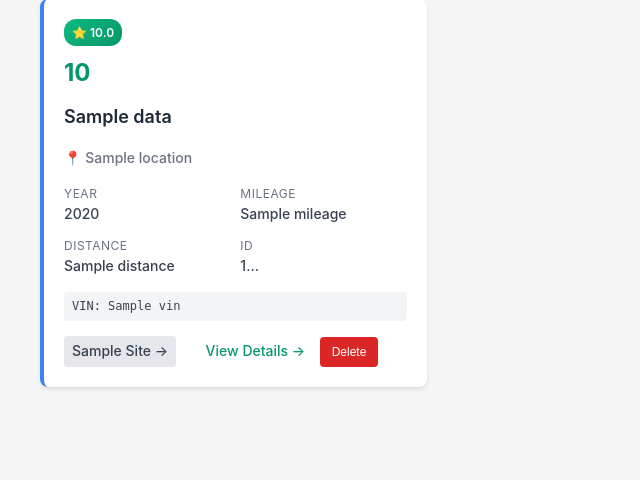
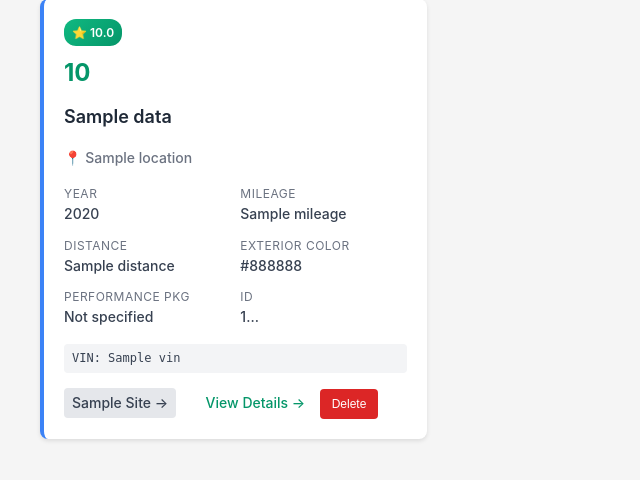
Before and after one commit to adfaklsdjf/gti-collector, a Flask app: template templates/index.html in a window 1280 px wide. Shown: the part 210-690 px from the top of the page, without its empty margins (0-640 px from the left). Run offline with Flask 3, Linux system fonts and the light colour scheme; the template is opened without the code that fills it: most values are stand-ins (such as "Sample title", 1, 10 or a date in 2020).

Commit message:
Add color and performance package to main listing

```diff
--- a/templates/index.html
+++ b/templates/index.html
@@ -252,6 +252,14 @@
                 <span class="detail-value">{{ listing.data.distance }}</span>
             </div>
             <div class="detail-item">
+                <span class="detail-label">Exterior Color</span>
+                <span class="detail-value">{{ listing.data.exterior_color or "Not specified" }}</span>
+            </div>
+            <div class="detail-item">
+                <span class="detail-label">Performance Pkg</span>
+                <span class="detail-value">{{ "Yes" if listing.data.performance_package == true else ("No" if listing.data.performance_package == false else "Not specified") }}</span>
+            </div>
+            <div class="detail-item">
                 <span class="detail-label">ID</span>
                 <span class="detail-value">{{ listing.id[:8] }}...</span>
             </div>
```
